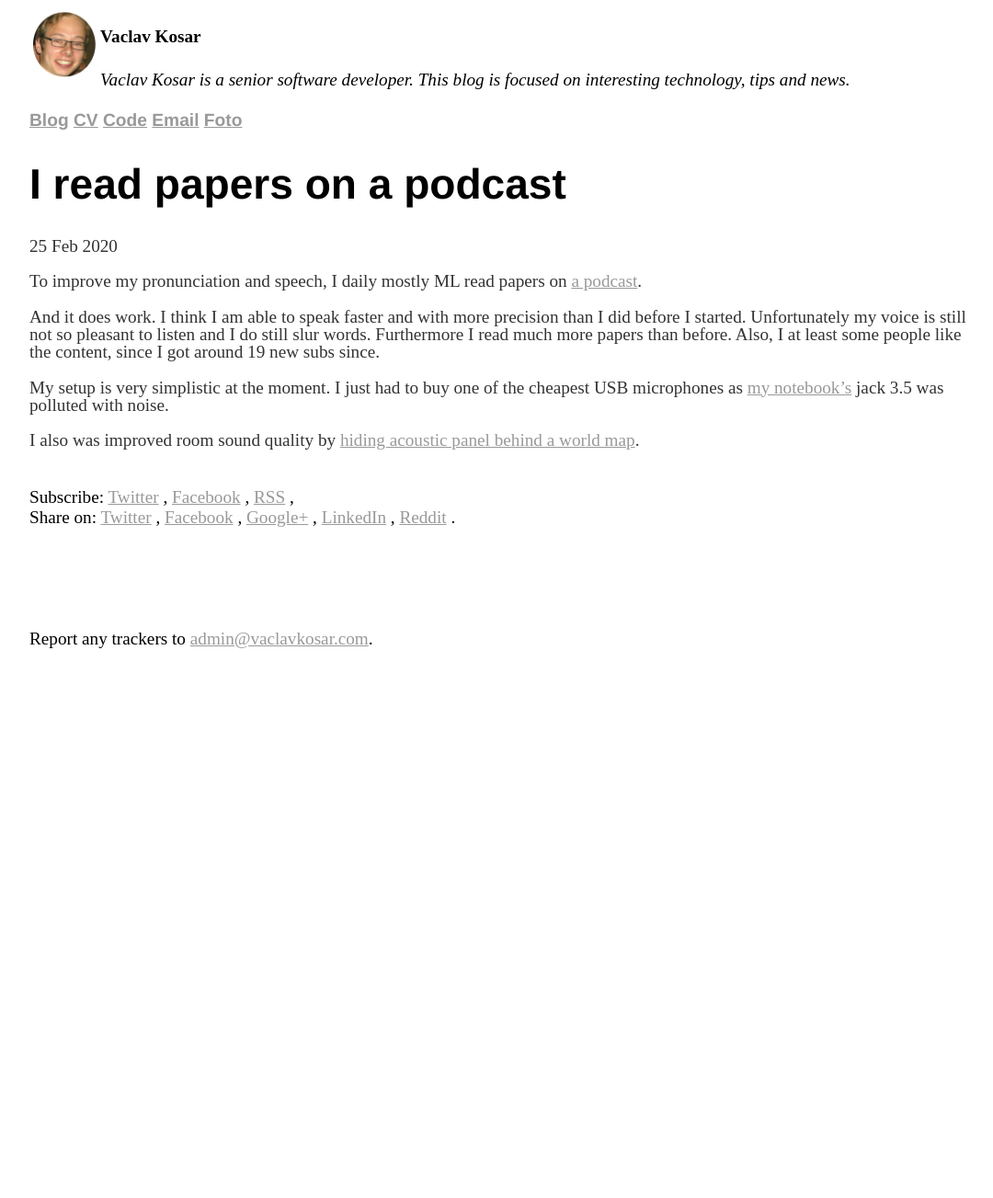
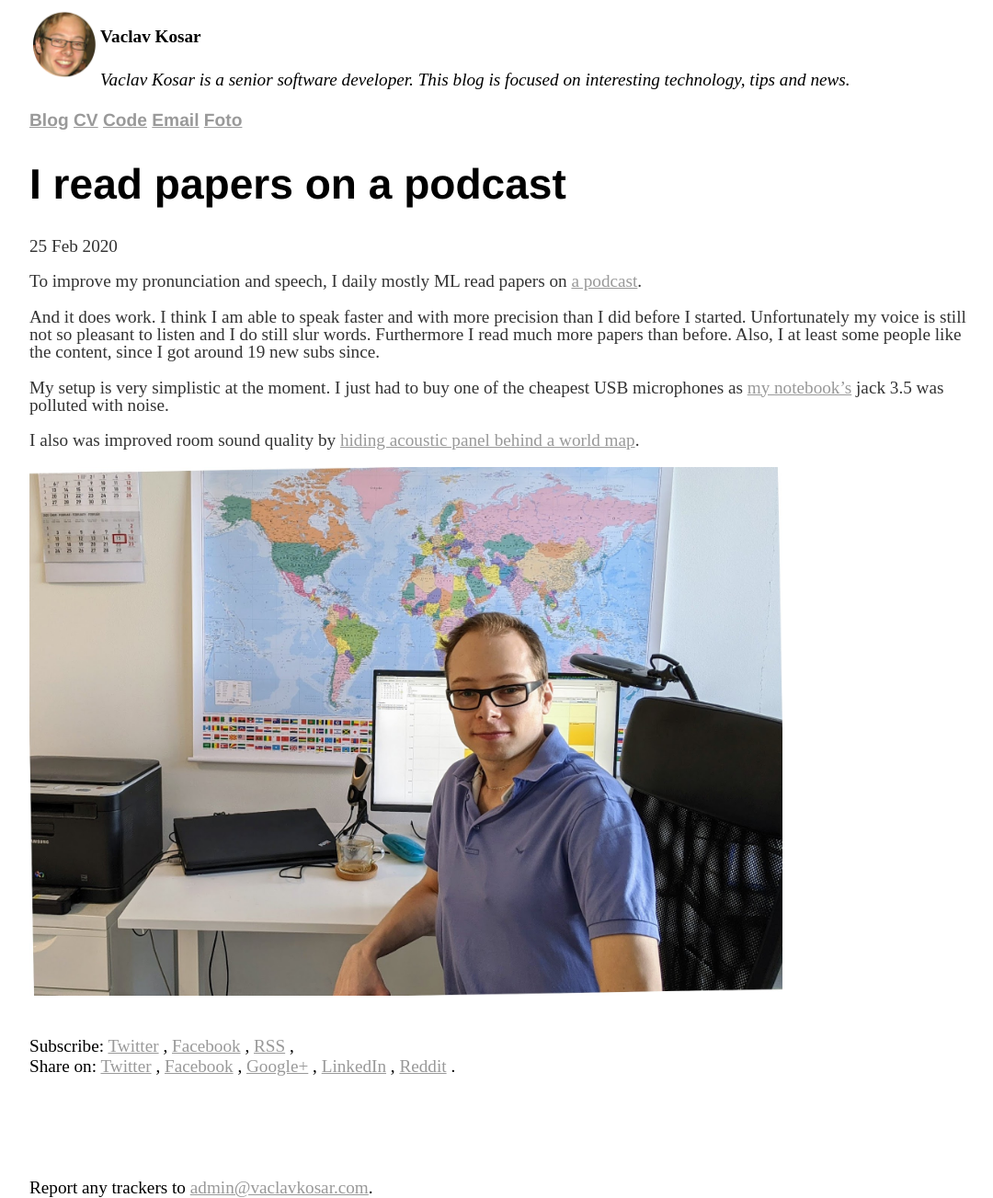
Before and after one commit to vackosar/vackosar.github.io, a Jekyll site: the page built from _posts/2020-02-25-I-read-papers-on-a-podcast.md, in a window 1280 px wide. Shown: the whole page at 92% size, without its empty margins (96-1176 px from the left). Built offline with Jekyll 4.4.1, drawn with Linux system fonts in a browser that asks for light colours; comment, search, counter and statistics services are not loaded; before the commit the page ends 900 px from its top, so only the background shows below that.

Commit message:
I read papers on a podcast

```diff
--- a/_posts/2020-02-25-I-read-papers-on-a-podcast.md
+++ b/_posts/2020-02-25-I-read-papers-on-a-podcast.md
@@ -11,3 +11,6 @@
 My setup is very simplistic at the moment. I just had to buy one of the cheapest USB microphones as [my notebook's](/2019/03/03/Thinkpad-P52-vs-HP-Zbook-15-G5-vs-Dell-Precision-7530.html) jack 3.5 was polluted with noise.
 
 I also was improved room sound quality by [hiding acoustic panel behind a world map](/2020/02/23/Stealthy-acoustic-panels.html).
+
+
+<img src="https://raw.githubusercontent.com/vackosar/vackosar.github.io/master/images/2020-02-25-my-photo-table-map-cal-rot-fix.jpg" alt="a map with acoustic panel behind it" style="width: 80%; max-width: 900px"/><br>
```
Also changed, not shown: images/2020-02-25-my-photo-table-map-cal-rot-fix.jpg (added).
